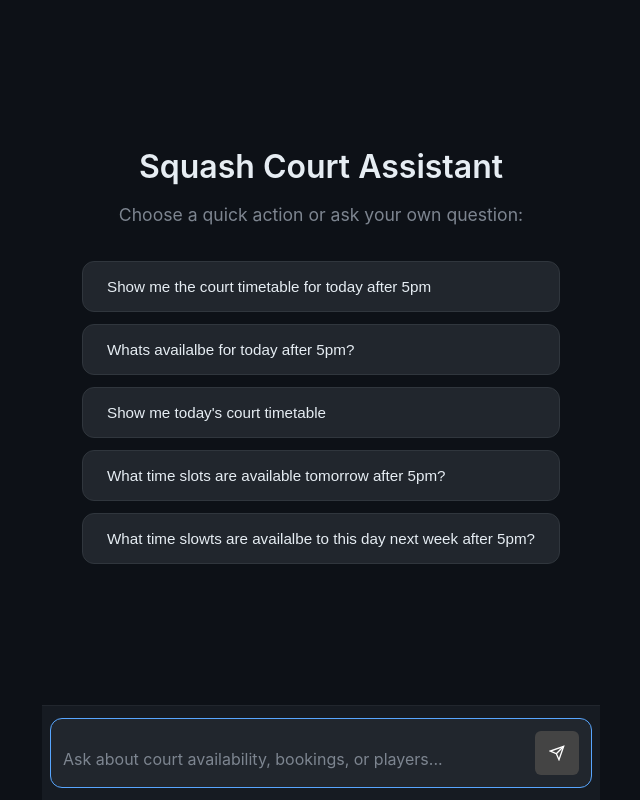
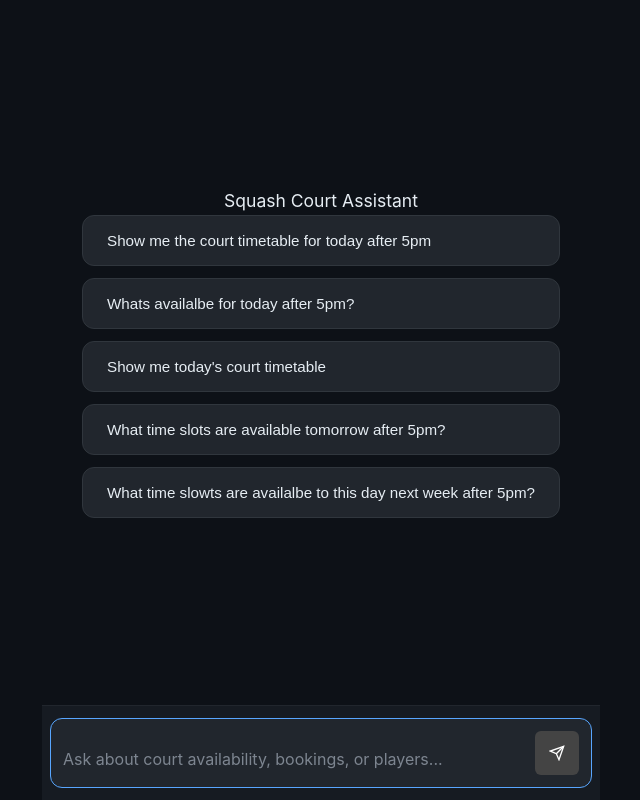
Before and after one commit to reeawnc/clubmanager-booking, a Vue app in the folder Bookings/: page / in a window 1280 px wide. Shown: the whole page, without its empty margins (319-959 px from the left). Built offline with nearby package versions, Linux system fonts and the light colour scheme.

Commit message:
Update ChatView.vue

```diff
--- a/Bookings/src/views/ChatView.vue
+++ b/Bookings/src/views/ChatView.vue
@@ -18,8 +18,7 @@
     <main class="messages-container" ref="messagesContainer">
       <!-- Initial prompt buttons when no messages -->
       <div v-if="messages.length === 0" class="initial-prompts">
-        <h2>Squash Court Assistant</h2>
-        <p>Choose a quick action or ask your own question:</p>
+        <h3>Squash Court Assistant</h3>
         <div class="prompt-buttons">
           <button
             v-for="prompt in quickPrompts"
```
